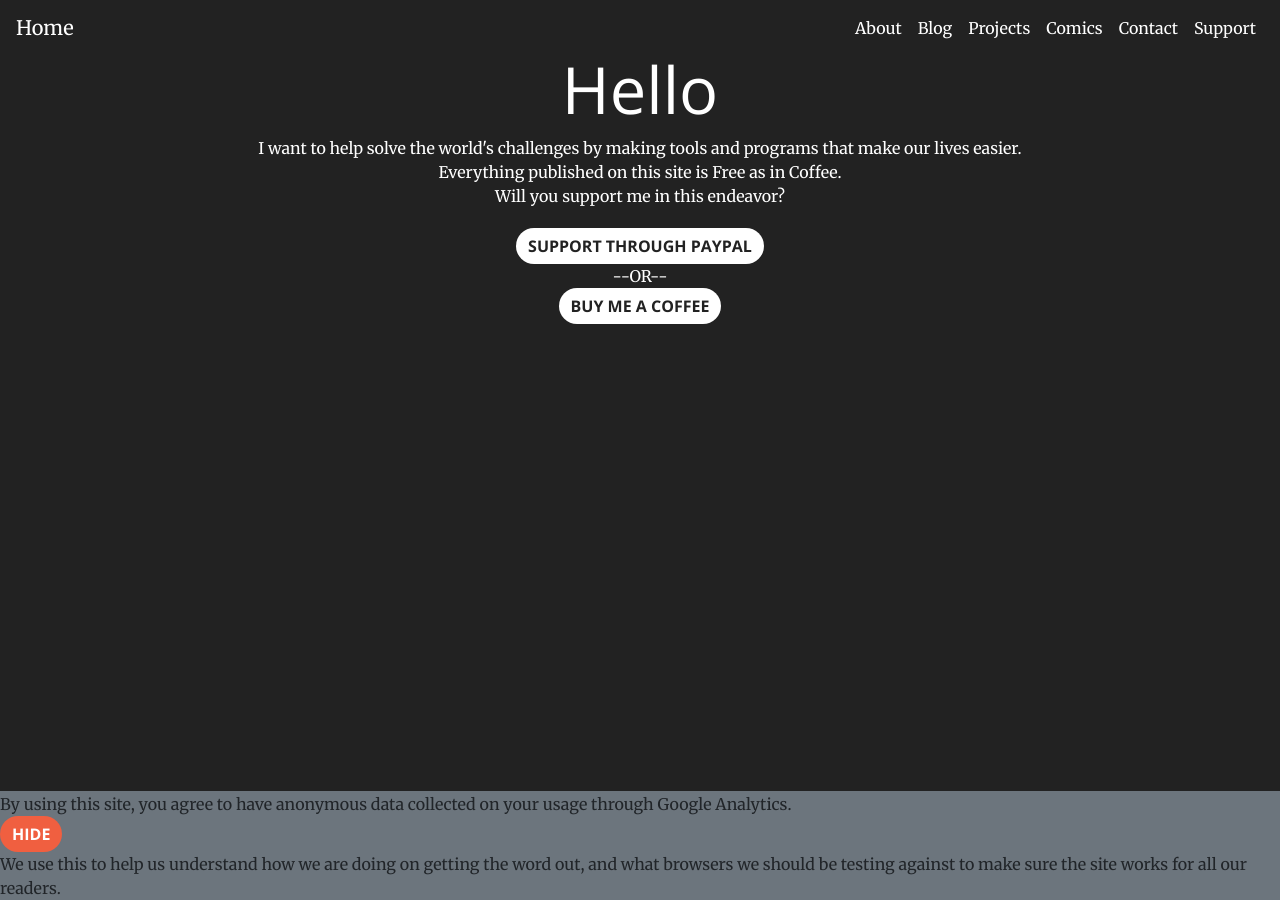
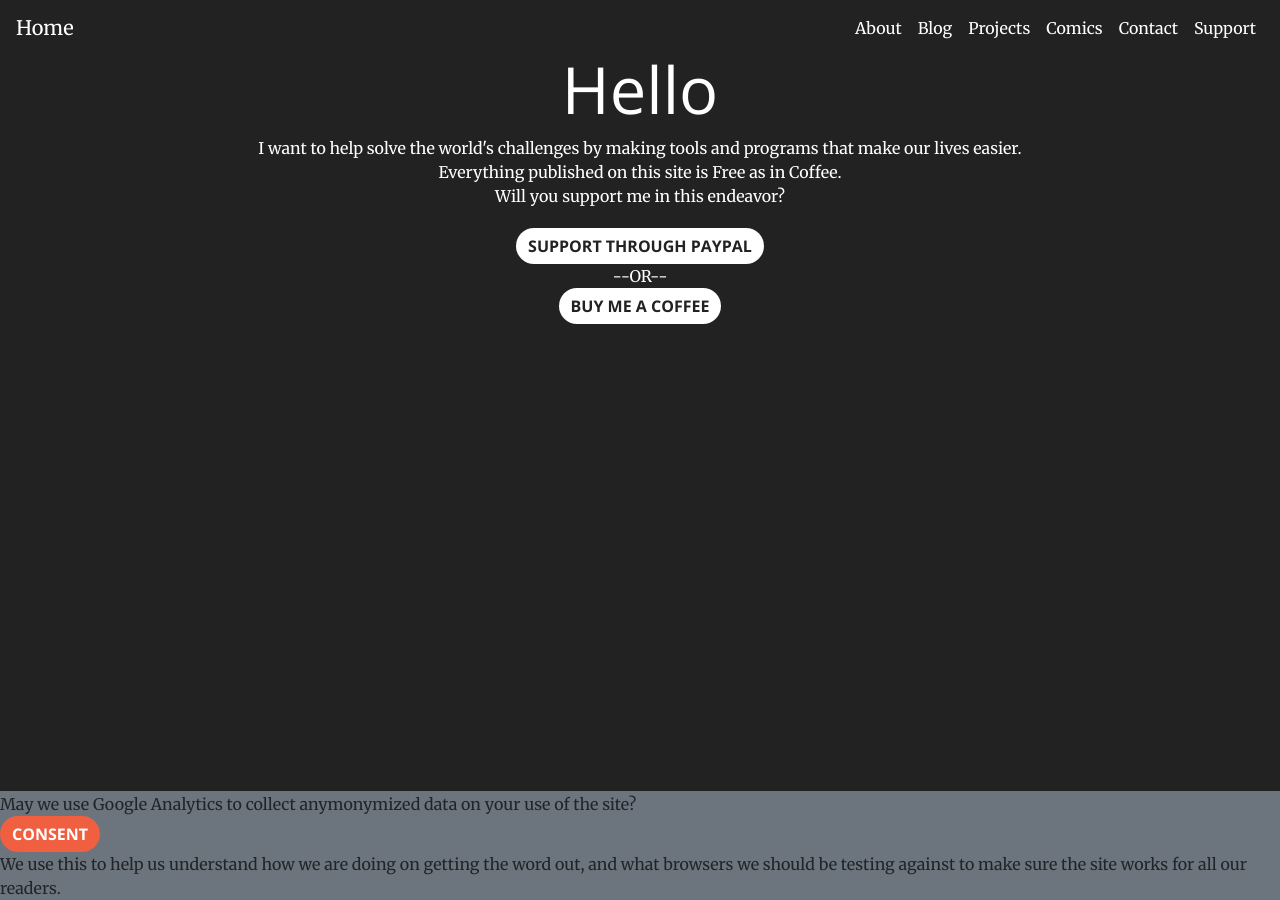
Before and after one commit to mshafer1/website, a Jekyll site: the page built from support/index.html, in a window 1280 px wide. Built offline with Jekyll 4.4.1, drawn with Linux system fonts in a browser that asks for light colours; some of the changed lines change nothing that is shown.

Commit message:
change tracking to opt-in

```diff
--- a/_includes/head.html
+++ b/_includes/head.html
@@ -25,6 +25,8 @@
     <script src="/js/wow.min.js"></script>
 
     <script src="/js/expander.js"></script>
+
+    <script src="/js/cookie_utils.js"></script>
 
     <!-- Custom Fonts -->
     <link
--- a/_includes/tracking.html
+++ b/_includes/tracking.html
@@ -1,58 +1,122 @@
-<script src="/js/cookie_utils.js"></script>
-
-<div style="height: 300px;" class="printHide">
-	<!-- Provide a region while the footer is visible to make the scroll go the whole way. -->&nbsp;
-</div>
-
-<div class="bg-secondary fixed-bottom printHide border-top border-secondary" style="display:none;" id="trackingConsent">
-	<span title="This includes such data as referring site, browser type and size, and country of use.">By using this site, you agree to have anonymous data collected on your usage through Google Analytics.</span>
+<div class="bg-secondary fixed-bottom border-top border-secondary printHide" style="display:none;" id="trackingConsent">
+    <div>
+        <!-- <span title="This includes such data as referring site, browser type and size, and country of use.">By using this site, you agree to have anonymous data collected on your usage through Google Analytics.</span>
 	<div><button class="btn btn-primary" onclick="hide()">Hide</button><div>
 
+	<span>We use this to help us understand how we are doing on getting the word out, and what browsers we should be testing against to make sure the site works for all our readers.</span> -->
+
+		<span class="d-none d-md-block" title="This includes such data as refering site, browser type and size, and country of use.">May we use Google Analytics to collect anymonymized data on your use of the site?</span>
+		<span class="d-sm-none">May we use Google Analytics to collect anymonymized data on your use of this site such as browser type and size, what site referred you, and country of uses?</span>
+		<div><button class="btn btn-primary" onclick="consent()">Consent</button><div>
+
 		<span>We use this to help us understand how we are doing on getting the word out, and what browsers we should be testing against to make sure the site works for all our readers.</span>
+
+    </div>
 	<!-- consent footer -->
 </div>
 
 
 <script>
-var hide_cookie = 'hide_analytics'
+
+    var dismiss_cookie = 'dismiss'
+    var opt_out_cookie = 'opt_out'
+    var consent_cookie = 'consent'
+
     // from https://stackoverflow.com/a/5762713
-function loadjscssfile(filename, filetype){
- if (filetype=="js"){ //if filename is a external JavaScript file
-  var fileref=document.createElement('script')
-  fileref.setAttribute("type","text/javascript")
+    function loadjscssfile(filename, filetype) {
+        if (filetype == "js") { //if filename is a external JavaScript file
+            var fileref = document.createElement('script')
+            fileref.setAttribute("type", "text/javascript")
             fileref.setAttribute("src", filename)
         }
- else if (filetype=="css"){ //if filename is an external CSS file
-  var fileref=document.createElement("link")
+        else if (filetype == "css") { //if filename is an external CSS file
+            var fileref = document.createElement("link")
             fileref.setAttribute("rel", "stylesheet")
             fileref.setAttribute("type", "text/css")
             fileref.setAttribute("href", filename)
         }
- if (typeof fileref!="undefined")
+        if (typeof fileref != "undefined")
             document.getElementsByTagName("head")[0].appendChild(fileref)
     }
+
     function loadTracking() {
         loadjscssfile("/js/GA.js", "js") //dynamically load and add this .js file
     }
-loadTracking();
-// on hide
-function hide(from_cookie=false) {
+
+    // on dismiss, hide footer
+    function dismiss(from_cookie = false) {
         $('#trackingConsent').fadeOut(500)
+
         // if caused by user action, store cookie to prevent re-asking
-	if(!from_cookie) {
-		setCookie(hide_cookie, true, 90)
+        if (!from_cookie) {
+            clear_stored_values();
+            setCookie(dismiss_cookie, true, 90)
+        }
+    }
+
+    function optOut(from_cookie = false) {
+        // GA provided method to disable tracking for this user:
+        // https://developers.google.com/analytics/devguides/collection/analyticsjs/user-opt-out
+        window['ga-disable-UA-XXXXX-Y'] = true;
+        dismiss(from_cookie);
+
+        if (!from_cookie) {
+            clear_stored_values();
+            setCookie(opt_out_cookie, true, 365);
         }
     }
 
     function checkCookie() {
-	cookieVal = getCookie(hide_cookie);
-	hideVal = JSON.parse(cookieVal);
-	if(hideVal) {
+        cookieVal = getCookie(dismiss_cookie);
+        dismissVal = JSON.parse(cookieVal);
+
+        cookieVal = getCookie(opt_out_cookie);
+        optOutVal = JSON.parse(cookieVal);
+
+        cookieVal = getCookie(consent_cookie);
+        consentVal = JSON.parse(cookieVal);
+
+        console.debug("dismiss", dismissVal, " optOutVal ", optOutVal, " consentVal ", consentVal)
+
+        if (optOutVal == true) {
+            optOut(true);
+            console.debug("opt out, aborting")
+            return; // user has opted out, just stop.
+        }
+
+        if(consentVal == true) {
+            console.debug("consented, loading")
             loadTracking();
+            return;
         }
-	else {
+
+        if (dismissVal != true) {
+            console.debug("not dismissed showing")
             $('#trackingConsent').fadeIn(500)
         }
     }
+
+
+
+    // on consent, load GA.js
+    function consent(from_cookie=false) {
+        loadTracking();
+        $('#trackingConsent').fadeOut(500)
+
+        // if caused by user action, store cookie to prevent re-asking
+        if(!from_cookie) {
+            clear_stored_values();
+            setCookie(consent_cookie, true, 90)
+        }
+    }
+
+    function clear_stored_values() {
+        var values_to_clear = [dismiss_cookie, consent_cookie, opt_out_cookie];
+        values_to_clear.forEach(c => {
+            eraseCookie(c);
+        });
+    }
+
+
     $(window).ready(checkCookie);
 </script>
```
Lines whose indentation alone changed are shown as unchanged.
